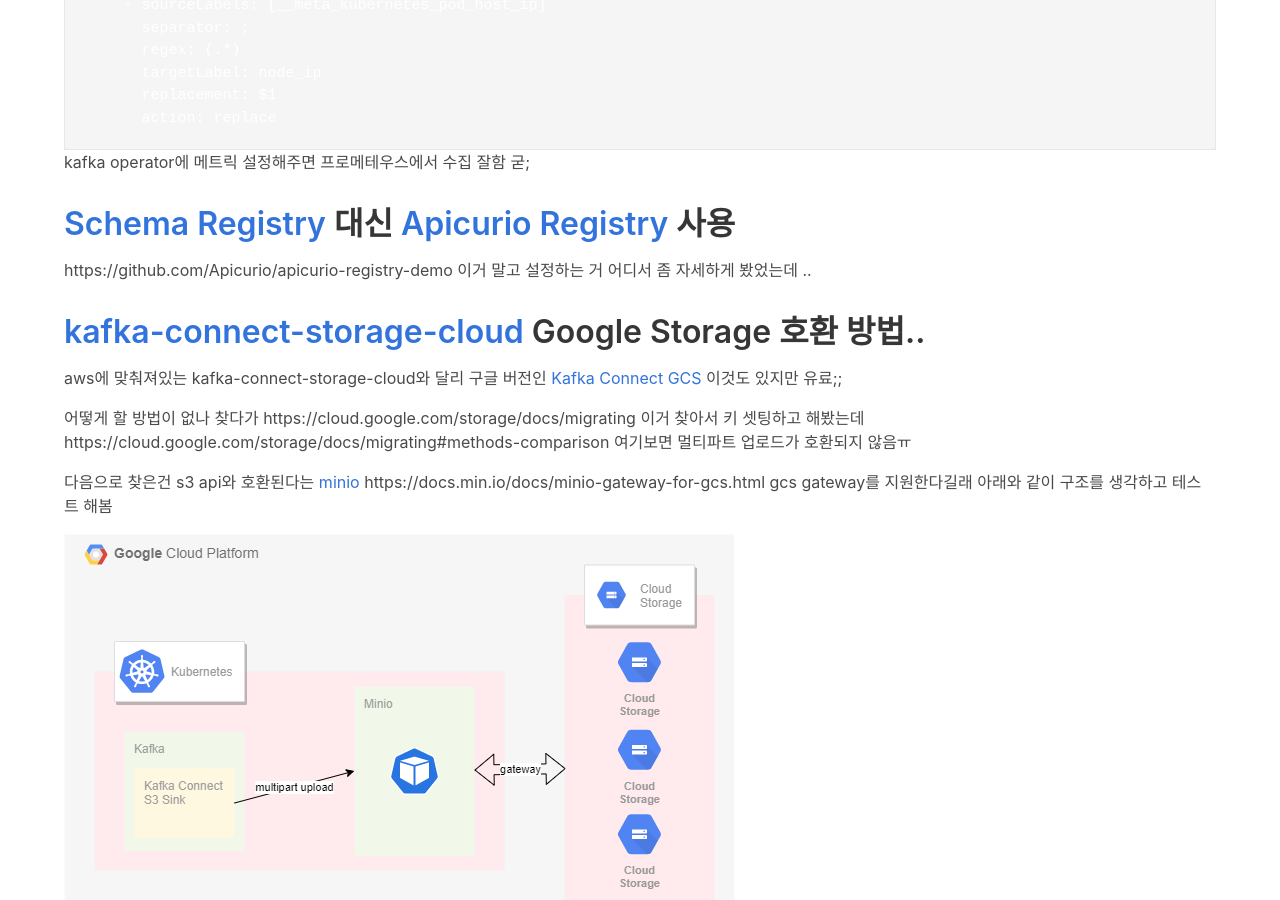
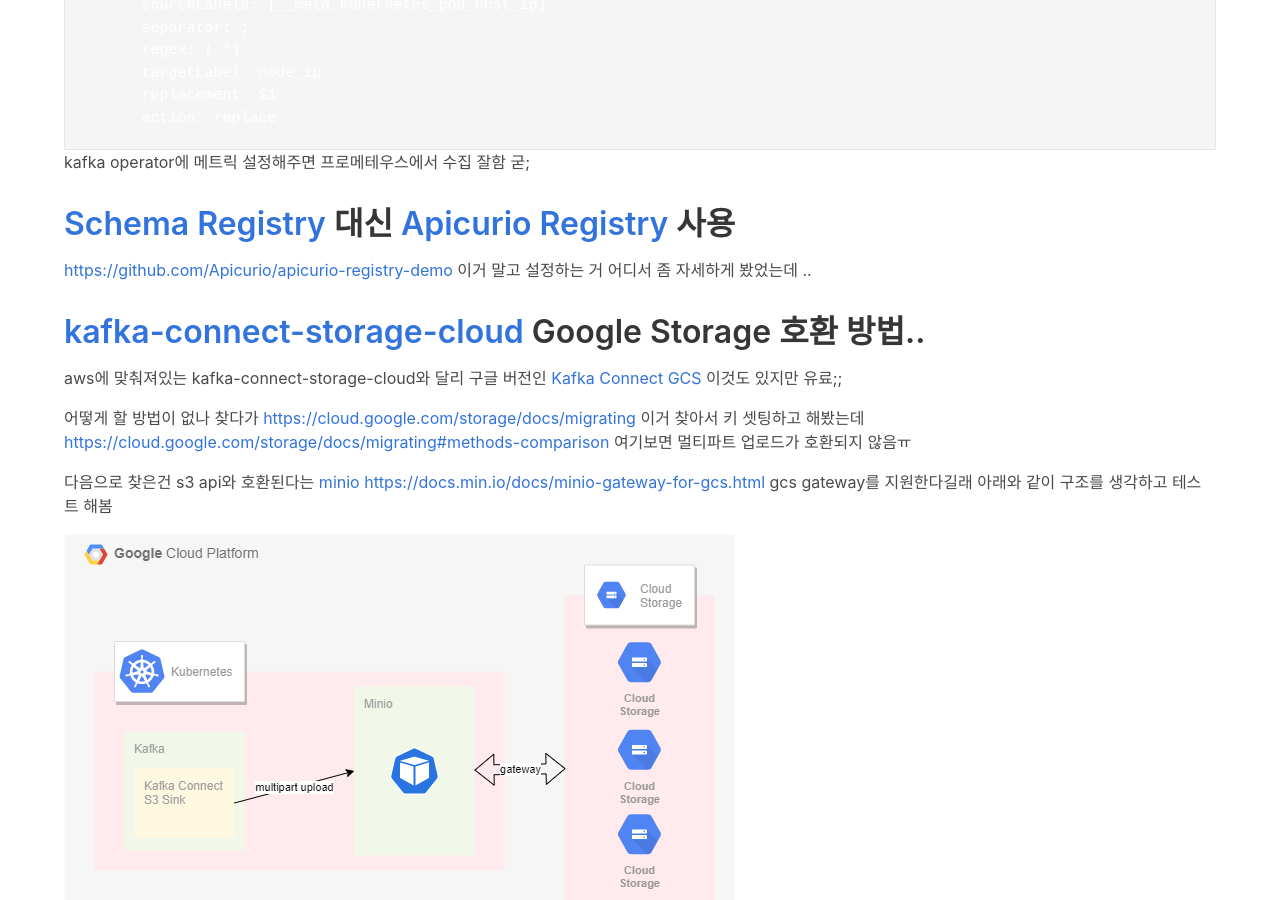
Before and after one commit to jhbae200/jhbae200.github.io, a Jekyll site: the page built from _posts/2021-01-27-something.markdown, in a window 1280 px wide and 900 px high, scrolled down 5447 px. Built offline with Jekyll 4.4.1, drawn with Linux system fonts in a browser that asks for light colours; nearby versions of some CDN libraries.

Commit message:
edit link

```diff
--- a/_posts/2021-01-27-something.markdown
+++ b/_posts/2021-01-27-something.markdown
@@ -241,14 +241,14 @@ spec:
 kafka operator에 메트릭 설정해주면 프로메테우스에서 수집 잘함 굳;
 
 # [Schema Registry](https://github.com/confluentinc/schema-registry) 대신 [Apicurio Registry](https://github.com/Apicurio/apicurio-registry) 사용
-https://github.com/Apicurio/apicurio-registry-demo 이거 말고 설정하는 거 어디서 좀 자세하게 봤었는데 ..
+<https://github.com/Apicurio/apicurio-registry-demo> 이거 말고 설정하는 거 어디서 좀 자세하게 봤었는데 ..
 
 # [kafka-connect-storage-cloud](https://github.com/confluentinc/kafka-connect-storage-cloud) Google Storage 호환 방법..
 aws에 맞춰져있는 kafka-connect-storage-cloud와 달리 구글 버전인 [Kafka Connect GCS](https://www.confluent.io/hub/confluentinc/kafka-connect-gcs) 이것도 있지만 유료;;
 
-어떻게 할 방법이 없나 찾다가 https://cloud.google.com/storage/docs/migrating 이거 찾아서 키 셋팅하고 해봤는데 https://cloud.google.com/storage/docs/migrating#methods-comparison 여기보면 멀티파트 업로드가 호환되지 않음ㅠ
+어떻게 할 방법이 없나 찾다가 <https://cloud.google.com/storage/docs/migrating> 이거 찾아서 키 셋팅하고 해봤는데 <https://cloud.google.com/storage/docs/migrating#methods-comparison> 여기보면 멀티파트 업로드가 호환되지 않음ㅠ
 
-다음으로 찾은건 s3 api와 호환된다는 [minio](https://github.com/minio/minio) https://docs.min.io/docs/minio-gateway-for-gcs.html gcs gateway를 지원한다길래 아래와 같이 구조를 생각하고 테스트 해봄
+다음으로 찾은건 s3 api와 호환된다는 [minio](https://github.com/minio/minio) <https://docs.min.io/docs/minio-gateway-for-gcs.html> gcs gateway를 지원한다길래 아래와 같이 구조를 생각하고 테스트 해봄
 
 ![image](/images/post/20200127/diagram.png)
 
```
